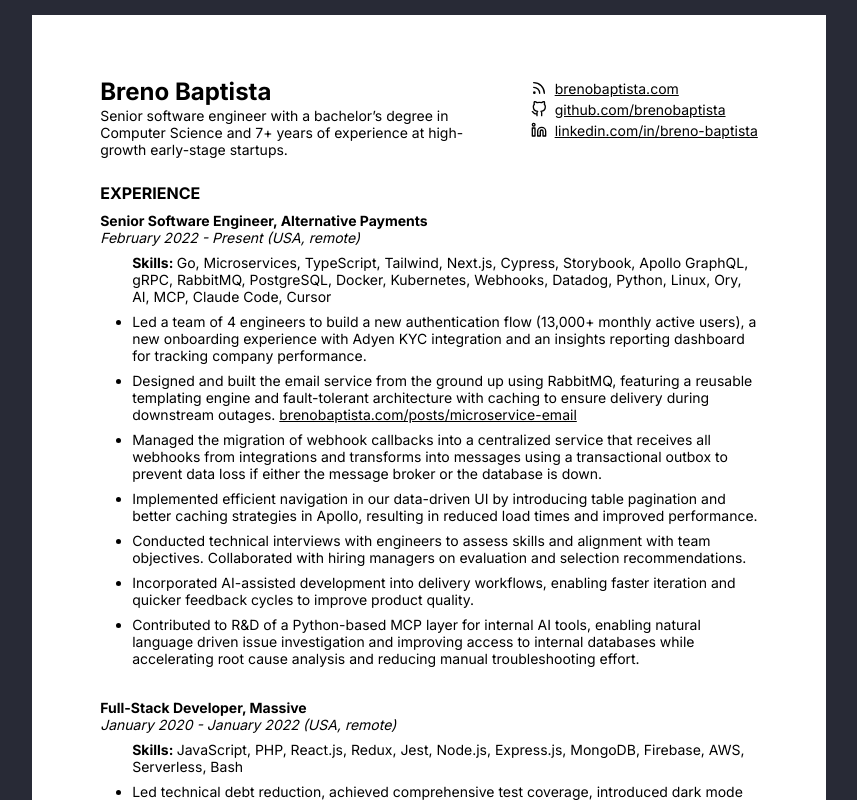
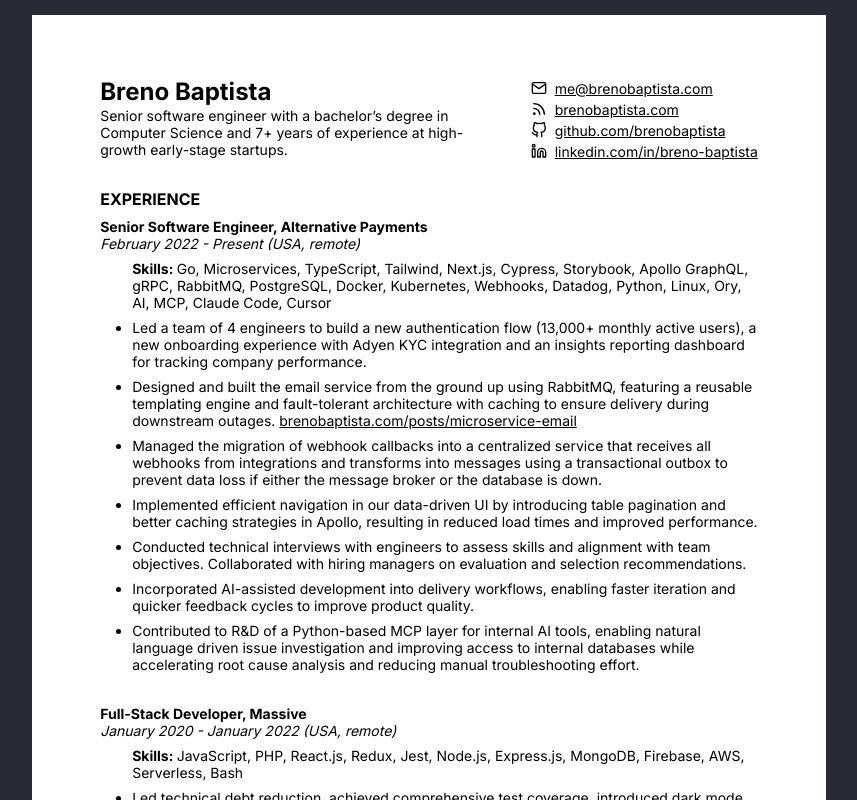
Before and after one commit to brenobaptista/blog, a Next.js app: page /resume in a window 1280 px wide. Shown: the top 800 px of the page, without its empty margins (211-1068 px from the left). Built offline with nearby package versions, Linux system fonts and the light colour scheme.

Commit message:
Revert "Remove email alias from resume"
This reverts commit 115cb70d217cc9f372272f9b51aec51764a6a488.

```diff
--- /dev/null
+++ b/src/components/Icons/Email.tsx
@@ -0,0 +1,22 @@
+import { IIcon } from './types'
+
+const Email = ({ width, height }: IIcon) => (
+  <svg
+    xmlns='http://www.w3.org/2000/svg'
+    viewBox='0 0 24 24'
+    width={width}
+    height={height}
+    fill='none'
+    stroke='currentColor'
+    strokeWidth='2'
+    strokeLinecap='round'
+    strokeLinejoin='round'
+    aria-hidden='true'
+  >
+    <title>Contact me by email</title>
+    <path d='M4 4h16c1.1 0 2 .9 2 2v12c0 1.1-.9 2-2 2H4c-1.1 0-2-.9-2-2V6c0-1.1.9-2 2-2z' />
+    <polyline points='22,6 12,13 2,6' />
+  </svg>
+)
+
+export default Email
--- a/src/components/Icons/index.tsx
+++ b/src/components/Icons/index.tsx
@@ -1,3 +1,4 @@
+export { default as Email } from './Email'
 export { default as GitHub } from './GitHub'
 export { default as LinkedIn } from './LinkedIn'
 export { default as Magnifier } from './Magnifier'
--- a/src/pages/resume.tsx
+++ b/src/pages/resume.tsx
@@ -1,6 +1,6 @@
 import Head from 'next/head'
 
-import { GitHub, LinkedIn, RSS } from '@/components/Icons'
+import { Email, GitHub, LinkedIn, RSS } from '@/components/Icons'
 import {
   PrintingRules,
   Page,
@@ -34,6 +34,15 @@ const Resume = () => (
             </div>
           </Author>
           <Social>
+            <div>
+              <a
+                href='mailto:me@brenobaptista.com'
+                aria-label='Contact me by email'
+              >
+                <Email width={16} height={16} />
+                <span>me@brenobaptista.com</span>
+              </a>
+            </div>
             <div>
               <a
                 href='https://www.brenobaptista.com/'
```
Also changed, not shown: src/posts/marking-up-accessible-svgs.md (+1 -1 lines).
